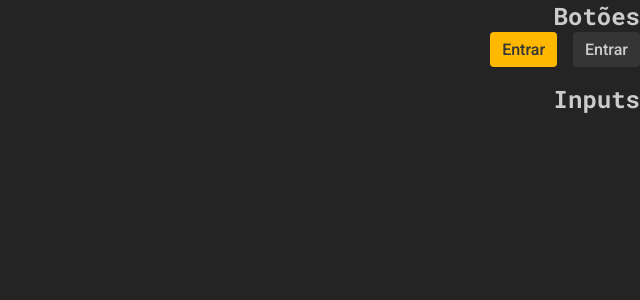
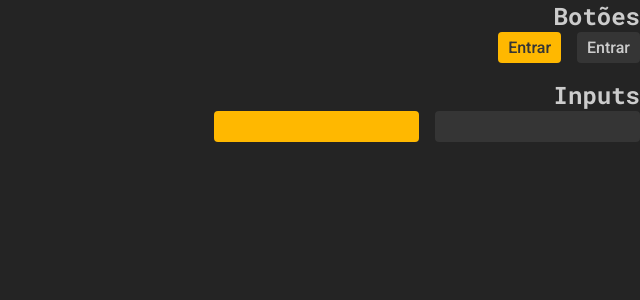
Before and after one commit to LopesGabriel/pet-care, a React (Vite) app: page / in a window 1280 px wide. Shown: the top 300 px of the page, without its empty margins (640-1280 px from the left). Built offline with nearby package versions, Linux system fonts and the light colour scheme.

Commit message:
feat: added input component

```diff
--- a/src/App.tsx
+++ b/src/App.tsx
@@ -1,5 +1,6 @@
 import { ThemeProvider } from 'styled-components'
 import { Button } from './components/Button'
+import { TextInput } from './components/TextInput'
 import { GlobalStyle } from './styles/global'
 import { defaultTheme } from './styles/themes/default'
 
@@ -21,9 +22,10 @@ function App() {
       >
         Inputs
       </h2>
-      <div
-        style={{ display: 'flex', justifyContent: 'flex-end', gap: '1rem' }}
-      ></div>
+      <div style={{ display: 'flex', justifyContent: 'flex-end', gap: '1rem' }}>
+        <TextInput variant="primary" />
+        <TextInput variant="secondary" />
+      </div>
 
       <GlobalStyle />
     </ThemeProvider>
--- a/src/components/Button/Button.styles.ts
+++ b/src/components/Button/Button.styles.ts
@@ -3,7 +3,7 @@ import styled from 'styled-components'
 export type ButtonVariant = 'primary' | 'secondary'
 
 interface ButtonContainerProps {
-  variant: 'primary' | 'secondary'
+  variant: ButtonVariant
 }
 
 export const ButtonContainer = styled.button<ButtonContainerProps>`
@@ -16,7 +16,7 @@ export const ButtonContainer = styled.button<ButtonContainerProps>`
       ? `color: ${props.theme['black-400']};`
       : `color: ${props.theme.white};`}
   border-radius: 4px;
-  padding: 8px 12px;
+  padding: 6px 10px;
   border: none;
   font-weight: 500;
   /* font-weight: 600; */
--- /dev/null
+++ b/src/components/TextInput/index.tsx
@@ -0,0 +1,9 @@
+import { TextInputContainer, TextInputVariant } from './styles'
+
+interface TextInputProps {
+  variant?: TextInputVariant
+}
+
+export function TextInput({ variant = 'primary', ...args }: TextInputProps) {
+  return <TextInputContainer {...args} variant={variant} />
+}
--- /dev/null
+++ b/src/components/TextInput/styles.ts
@@ -0,0 +1,17 @@
+import styled from 'styled-components'
+
+export type TextInputVariant = 'primary' | 'secondary'
+
+interface TextInputContainerProps {
+  variant: TextInputVariant
+}
+
+export const TextInputContainer = styled.input<TextInputContainerProps>`
+  background-color: ${(props) =>
+    props.variant === 'primary'
+      ? props.theme.yellow
+      : props.theme['black-400']};
+
+  color: ${(props) =>
+    props.variant === 'primary' ? props.theme['black-400'] : props.theme.white};
+`
--- a/src/styles/global.ts
+++ b/src/styles/global.ts
@@ -27,4 +27,11 @@ export const GlobalStyle = createGlobalStyle`
   font-weight: 700;
   font-size: 1.25;
  }
+
+ input {
+  border-radius: 4px;
+  padding: 6px 10px;
+  border: none;
+  font-weight: 500;
+ }
 `
```
